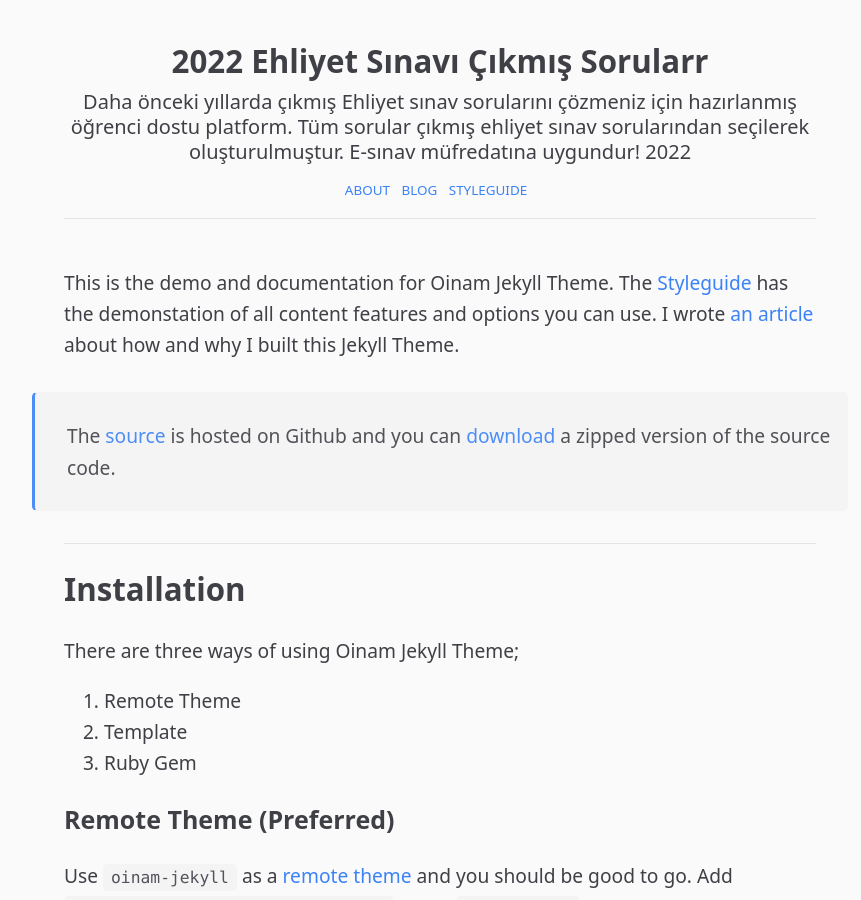
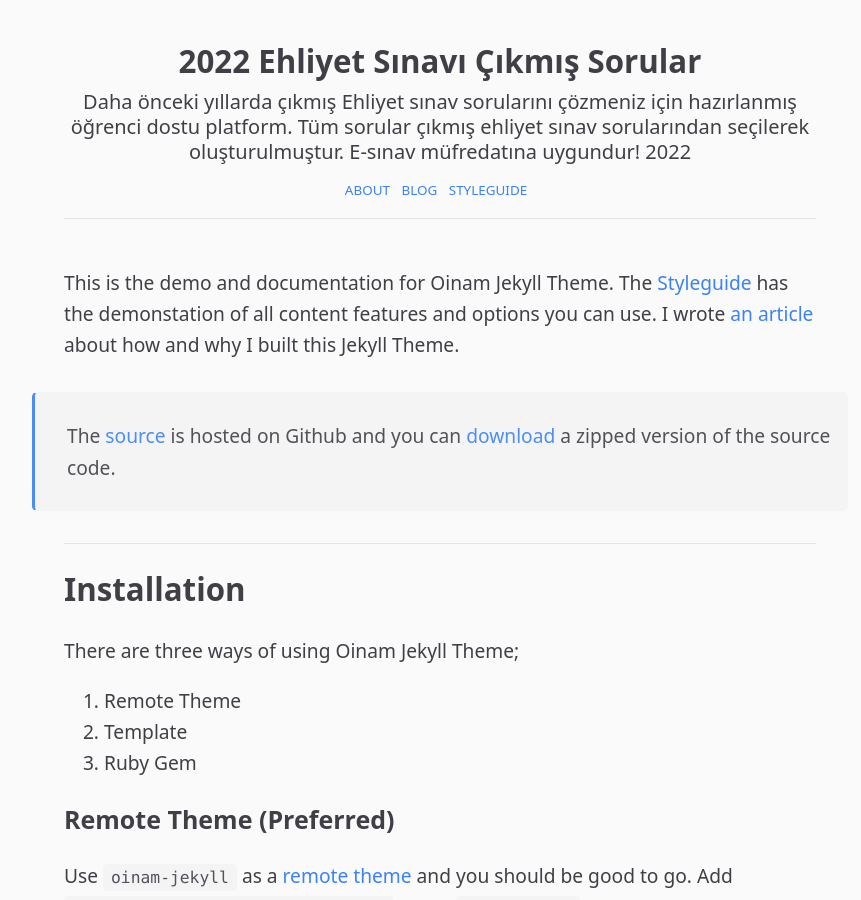
Before and after one commit to ehliyetsinav/ehliyetsinav.github.io, a Jekyll site: the page built from index.md, in a window 1280 px wide and 900 px high. Shown: the whole window, without its empty margins (200-1061 px from the left). Built offline with Jekyll 4.4.1, drawn with Linux system fonts in a browser that asks for light colours.

Commit message:
Update header.html

```diff
--- a/_includes/header.html
+++ b/_includes/header.html
@@ -1,5 +1,5 @@
 <header class="header">
-  <h1><a href="{{ site.baseurl | prepend: site.url }}/"  title="{{ site.title }}"> {{ "now" | date: "%Y" }} Ehliyet Sınavı Çıkmış Sorularr</a></h1>
+  <h1><a href="{{ site.baseurl | prepend: site.url }}/"  title="{{ site.title }}"> {{ "now" | date: "%Y" }} Ehliyet Sınavı Çıkmış Sorular</a></h1>
   {% if site.description %}<h2> {{ site.description | escape }} {{ "now" | date: "%Y" }}  </h2>{% endif %}
   {% include nav.html %}
 </header>
```
